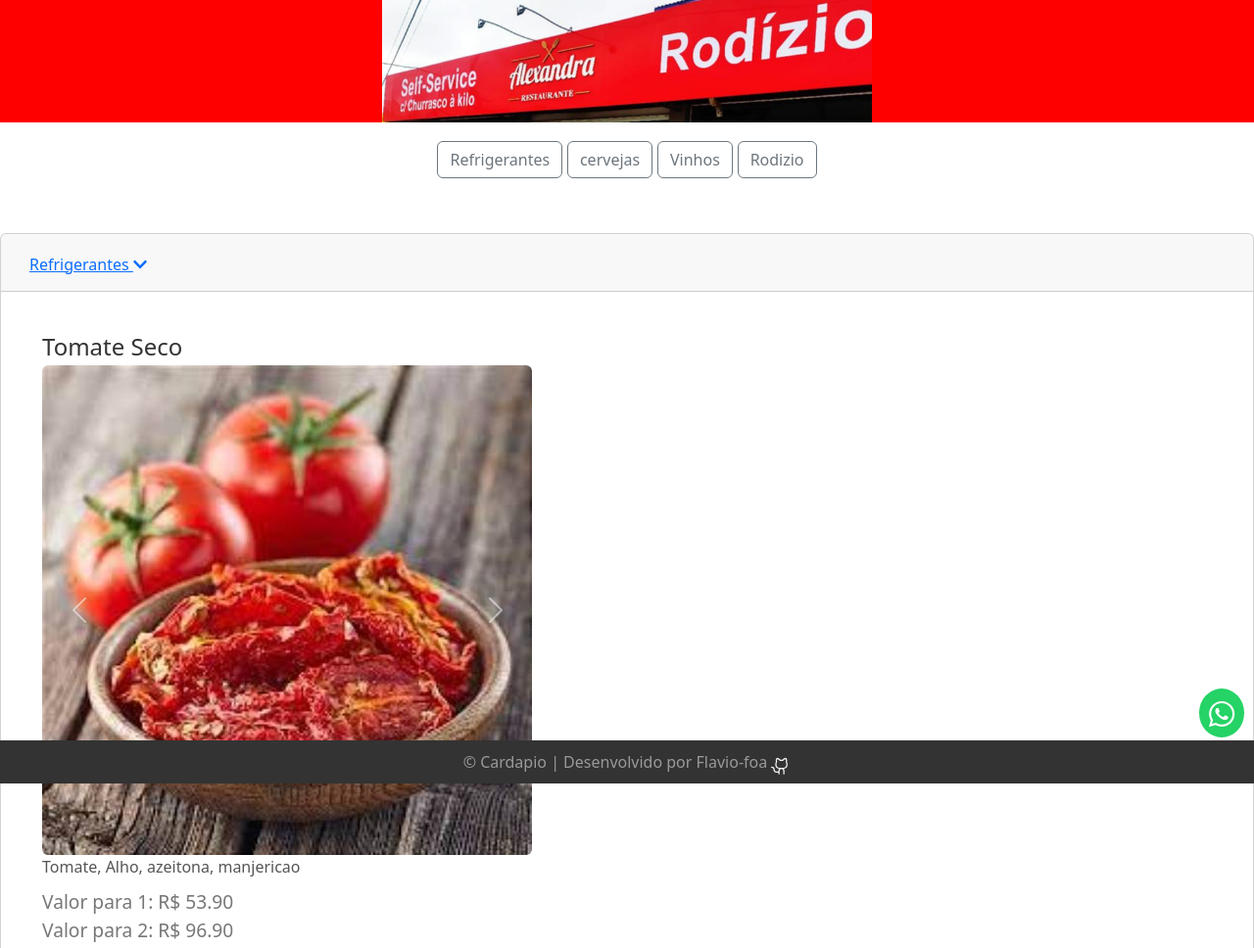
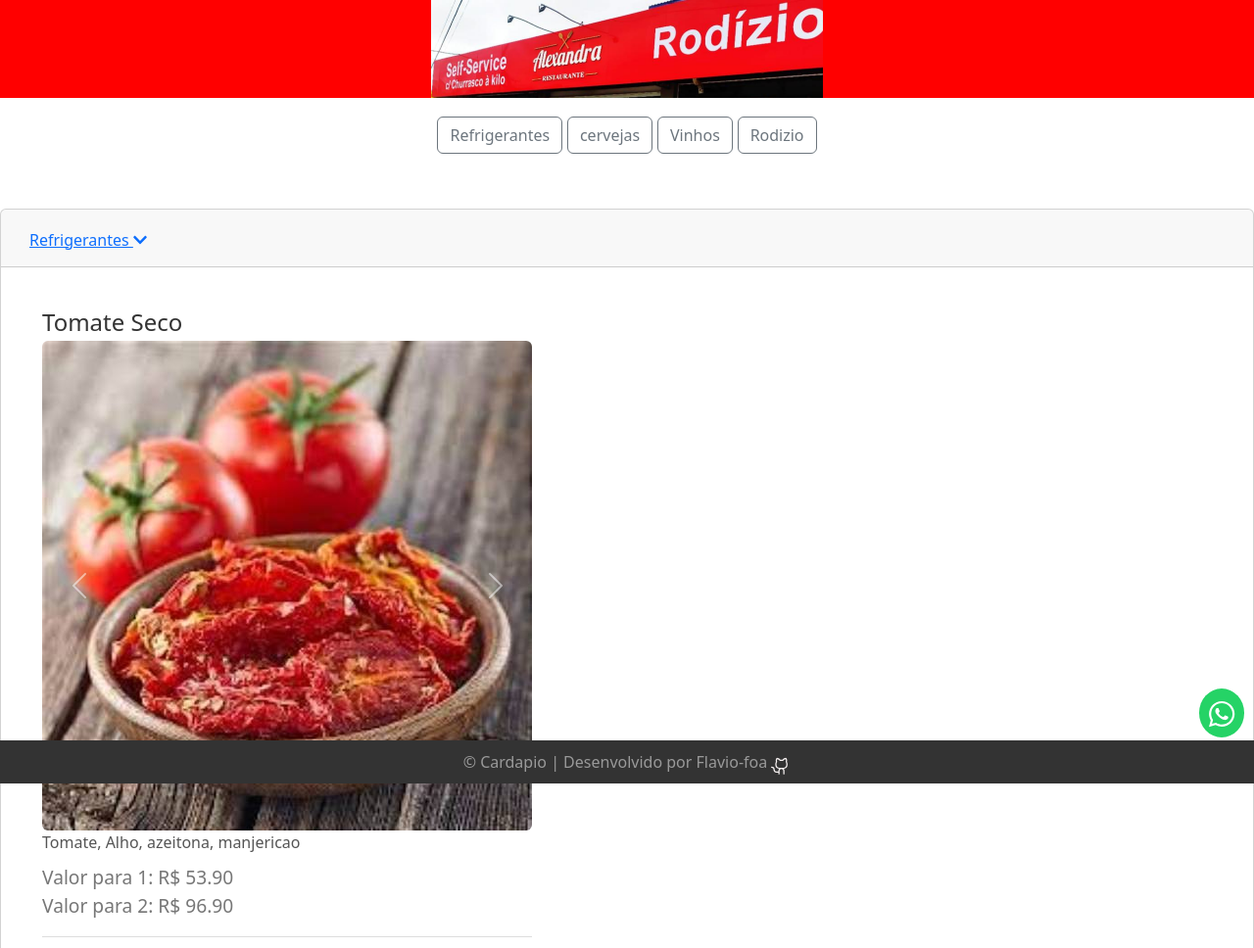
Before and after one commit to flavio-foa-dev/menuAlexandra, a plain HTML site: page index.html in a window 1280 px wide. Shown: the top 968 px of the page at 98% size. Drawn offline with nearby package versions, Linux system fonts and the light colour scheme.

Commit message:
estruct in project2

```diff
--- a/index.html
+++ b/index.html
@@ -23,7 +23,7 @@
   <header>
   <nav class="navbar-custom">
     <div class="container">
-      <img src="./img/logoA.png" width="500px">
+      <img src="./img/logoA.png" width="400px">
       </div>
     </div>
   </nav>
```
